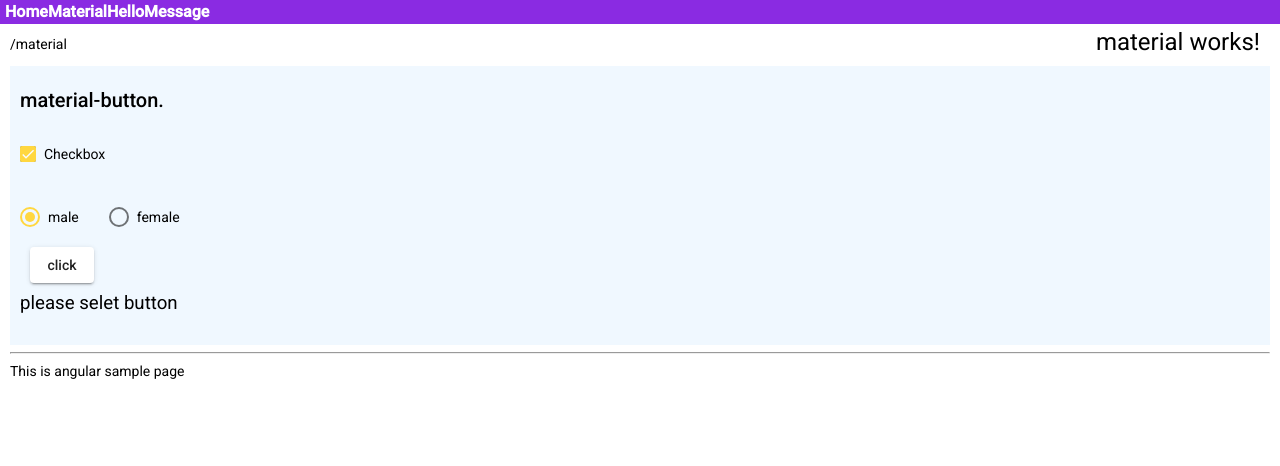
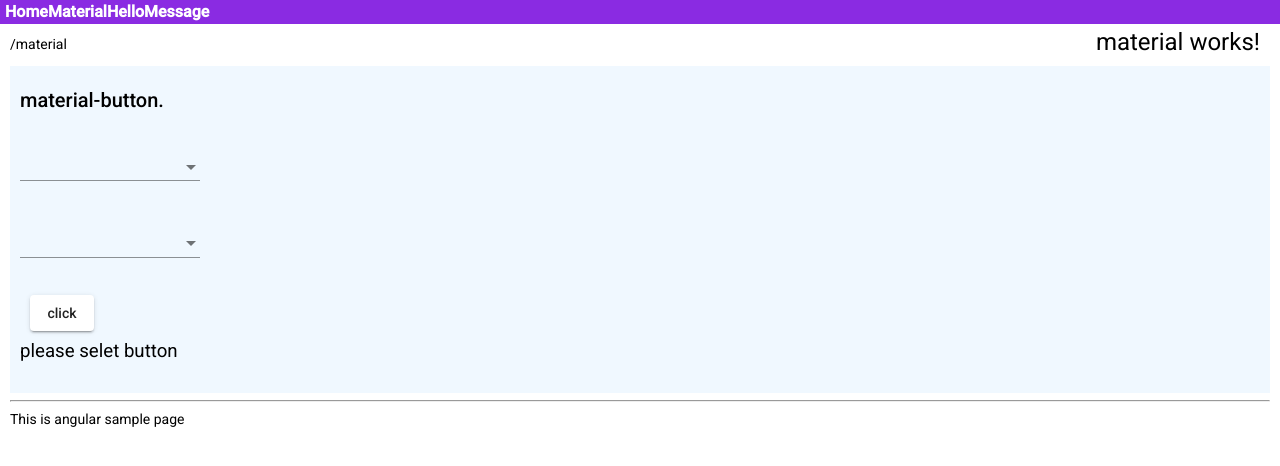
Before and after one commit to sqrmyy/angular-app, an Angular app: page /material in a window 1280 px wide. Shown: the top 466 px of the page. Built offline with nearby package versions, Linux system fonts and the light colour scheme.

Commit message:
ポップアップメニュー

```diff
--- a/src/app/app.module.ts
+++ b/src/app/app.module.ts
@@ -10,6 +10,7 @@ import { MatInputModule } from '@angular/material/input'
 import { BrowserAnimationsModule } from '@angular/platform-browser/animations';
 import { MatCheckboxModule } from '@angular/material/checkbox'
 import { MatRadioModule } from '@angular/material/radio'
+import { MatSelectModule } from '@angular/material/select'
 
 import { AppComponent } from './app.component';
 import { HelloComponent } from './hello/hello.component';
@@ -44,6 +45,7 @@ const routes: Routes = [
     MatInputModule,
     MatCheckboxModule,
     MatRadioModule,
+    MatSelectModule,
     BrowserAnimationsModule
   ],
   providers: [],
--- a/src/app/material/material.component.html
+++ b/src/app/material/material.component.html
@@ -2,15 +2,23 @@
     <h1>material works!</h1>
     <div>
         <h2>material-button.</h2>
-        <form [formGroup]="myControl">
-            <div><mat-checkbox formControlName="check">
-                Checkbox
-            </mat-checkbox></div>
-            <div></div>
-            <div><mat-radio-group formControlName="radio">
-                <mat-radio-button style="margin-right: 30px;" value="male">male</mat-radio-button>
-                <mat-radio-button value="female">female</mat-radio-button>
-            </mat-radio-group></div>
+        <form [formGroup]="myControl" style="width: 200px;">
+            <div><mat-form-field>
+                <mat-select formControlName="select1">
+                    <mat-option value="windows">Windows</mat-option>
+                    <mat-option value="macos">MacOS</mat-option>
+                    <mat-option value="linux">Linux</mat-option>
+                </mat-select>
+            </mat-form-field></div>
+            <div>
+                <mat-form-field>
+                    <mat-select formControlName="select2" multiple>
+                        <mat-option value="windows">Windows</mat-option>
+                        <mat-option value="macos">MacOS</mat-option>
+                        <mat-option value="linux">Linux</mat-option>
+                    </mat-select>
+                </mat-form-field>
+            </div>
             <button mat-raised-button (click)="click()">click</button>
         </form>
         <p class="message">{{message}}</p>
--- a/src/app/material/material.component.ts
+++ b/src/app/material/material.component.ts
@@ -15,8 +15,8 @@ export class MaterialComponent implements OnInit {
   ngOnInit(): void {
     this.message = 'please selet button'
     this.myControl = new FormGroup({
-      check: new FormControl(true),
-      radio: new FormControl('male'),
+      select1: new FormControl(''),
+      select2: new FormControl(''),
     })
   }
 
```
